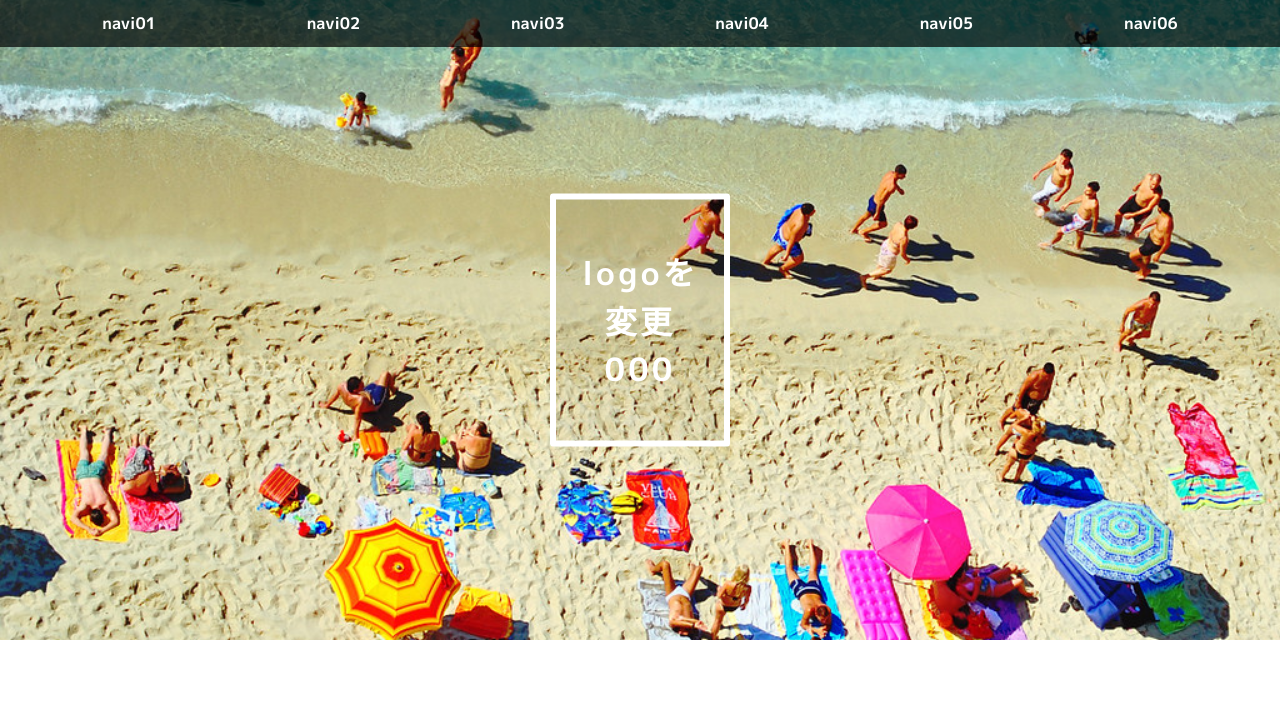
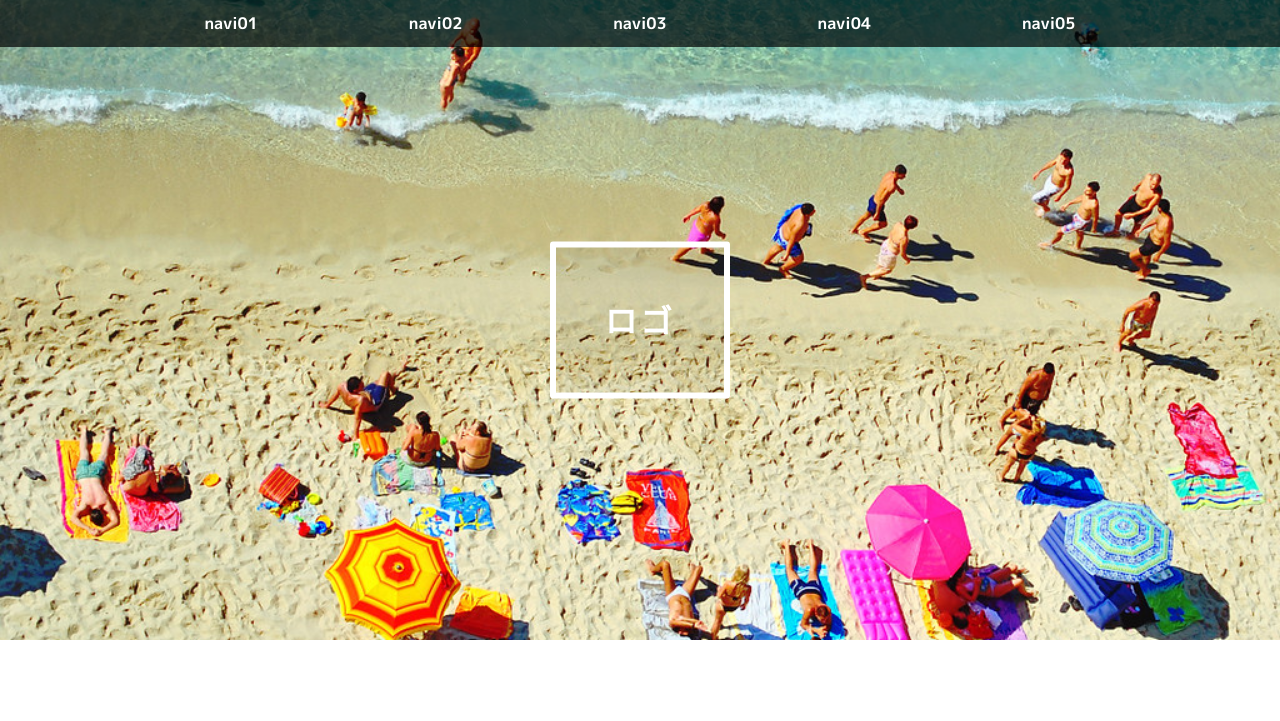
Before and after one commit to Eisei-tsk/lesson01_test, a plain HTML site: page index.html in a window 1280 px wide. Shown: the top 721 px of the page. Drawn offline with nearby package versions, Linux system fonts and the light colour scheme.

Commit message:
logo/naviを変更

```diff
--- a/index.html
+++ b/index.html
@@ -13,7 +13,7 @@
 <body>
     <div id="container">
     <header>
-        <h1>logoを変更000</h1>
+        <h1>ロゴ</h1>
         <div class="sp_header">
         <button type="button" class="menu-trigger">
           <span></span>
@@ -28,7 +28,6 @@
                 <li><a href="">navi03</a></li>
                 <li><a href="">navi04</a></li>
                 <li><a href="">navi05</a></li>
-                <li><a href="">navi06</a></li>
             </ul>
         </nav>
     </header>
```
